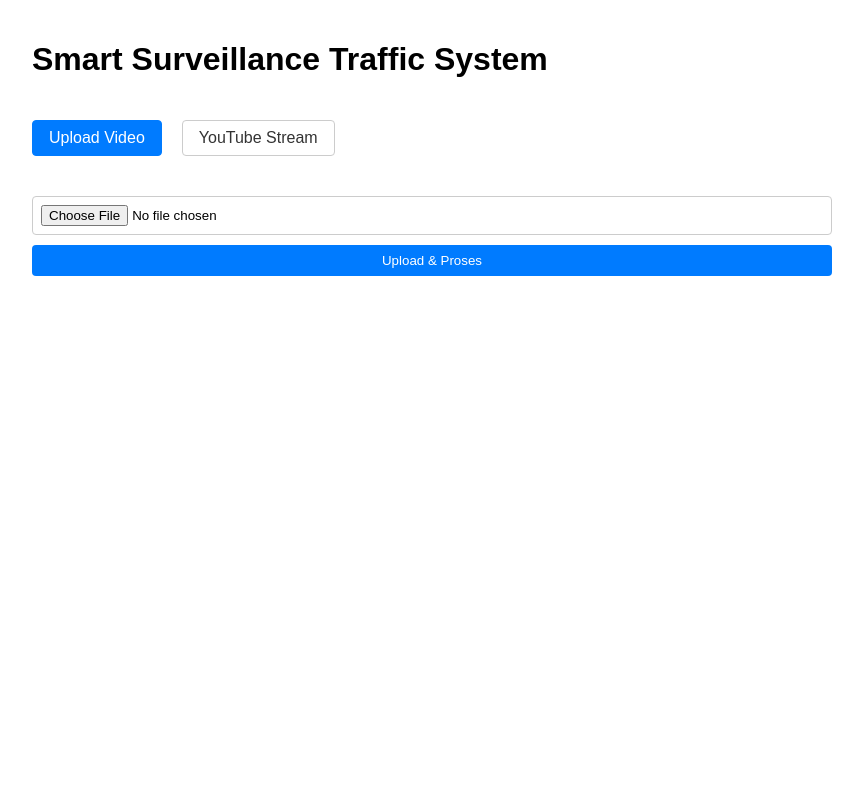
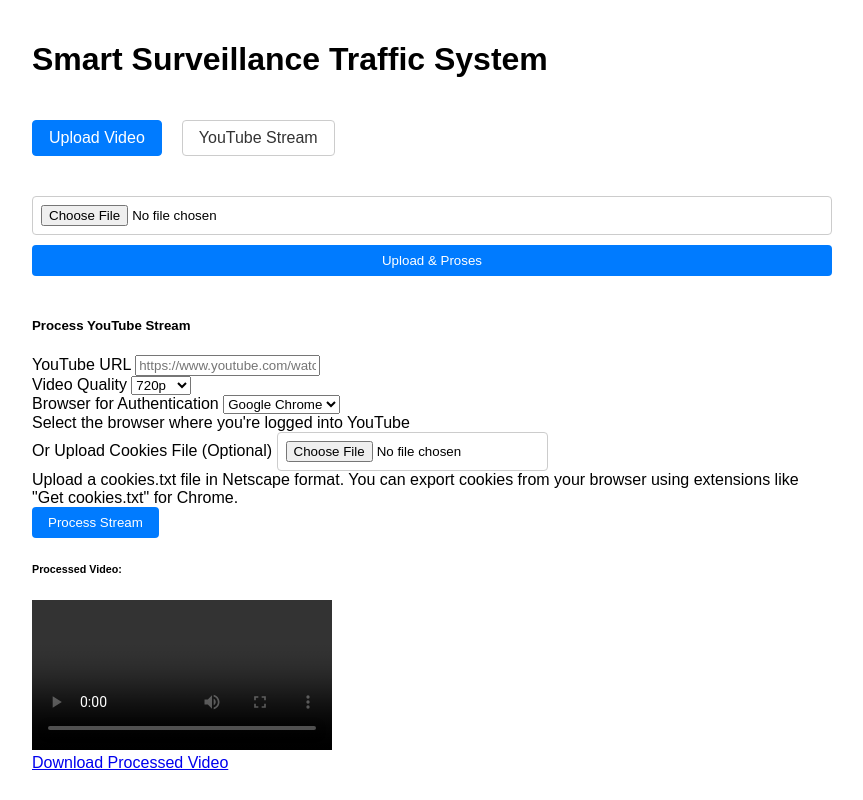
Before and after one commit to Herutriana44/smart-surveillance-traffic-system-yolo-flask-web, a Flask app: page / in a window 1280 px wide. Shown: the whole page, without its empty margins (208-1071 px from the left). Run offline with Flask 3, Linux system fonts and the light colour scheme.

Commit message:
tambahan input cookies agar tidak dianggap bot

```diff
--- a/app.py
+++ b/app.py
@@ -1,10 +1,11 @@
 import os
 import re
-from flask import Flask, render_template, request, redirect, url_for, send_from_directory
+from flask import Flask, render_template, request, redirect, url_for, send_from_directory, jsonify
 from werkzeug.utils import secure_filename
 from process_video import process_video
 from process_youtube import process_youtube_stream
 from pyngrok import ngrok
+from datetime import datetime
 
 UPLOAD_FOLDER = 'uploads'
 PROCESSED_FOLDER = 'static/processed'
@@ -92,6 +93,72 @@
 def download_file(filename):
     return send_from_directory(app.config['PROCESSED_FOLDER'], filename, as_attachment=True)
 
+@app.route('/process_youtube', methods=['POST'])
+def process_youtube():
+    if 'youtube_url' not in request.form:
+        return jsonify({'error': 'No YouTube URL provided'}), 400
+
+    youtube_url = request.form['youtube_url']
+    quality = request.form.get('quality', '720p')
+    browser = request.form.get('browser', 'chrome')  # Default to Chrome
+
+    if not youtube_url:
+        return jsonify({'error': 'Empty YouTube URL'}), 400
+
+    # Handle cookies file upload
+    cookies_file = None
+    if 'cookies_file' in request.files:
+        cookies = request.files['cookies_file']
+        if cookies.filename:
+            # Save cookies file temporarily
+            cookies_path = os.path.join(app.config['UPLOAD_FOLDER'], 'cookies.txt')
+            cookies.save(cookies_path)
+            cookies_file = cookies_path
+
+    # Create output directory if it doesn't exist
+    output_dir = os.path.join(app.static_folder, 'output')
+    os.makedirs(output_dir, exist_ok=True)
+
+    # Generate unique output filename
+    timestamp = datetime.now().strftime('%Y%m%d_%H%M%S')
+    output_filename = f'youtube_output_{timestamp}.mp4'
+    output_path = os.path.join(output_dir, output_filename)
+
+    try:
+        # Process the YouTube stream
+        success = process_youtube_stream(
+            youtube_url=youtube_url,
+            output_path=output_path,
+            quality=quality,
+            browser=browser,
+            cookies_file=cookies_file
+        )
+
+        if success:
+            # Return the URL for the processed video
+            video_url = url_for('static', filename=f'output/{output_filename}')
+            return jsonify({
+                'success': True,
+                'video_url': video_url,
+                'message': 'Video processed successfully'
+            })
+        else:
+            return jsonify({
+                'error': 'Failed to process YouTube stream. Please check the URL and try again.'
+            }), 400
+
+    except Exception as e:
+        return jsonify({
+            'error': f'Error processing video: {str(e)}'
+        }), 500
+    finally:
+        # Clean up cookies file if it was uploaded
+        if cookies_file and os.path.exists(cookies_file):
+            try:
+                os.remove(cookies_file)
+            except:
+                pass
+
 if __name__ == '__main__':
     # Only for Colab: start ngrok tunnel
     public_url = ngrok.connect(5000).public_url
--- a/process_youtube.py
+++ b/process_youtube.py
@@ -5,6 +5,7 @@
 import yt_dlp
 from deep_sort_realtime.deepsort_tracker import DeepSort
 from models.common import DetectMultiBackend, AutoShape
+import os
 
 # Area ROI dan parameter lain
 area1 = [(830,280),(830,470),(90,470),(90,280)]
@@ -33,15 +34,33 @@
     cv2.line(img, (x1, y1), (x1, y1 - line_length), line_color, line_thickness)
     return img
 
-def get_youtube_stream_url(youtube_url, quality='720p'):
-    """Extract direct stream URL from YouTube using yt-dlp"""
+def get_youtube_stream_url(youtube_url, quality='720p', browser='chrome', cookies_file=None):
+    """Extract direct stream URL from YouTube using yt-dlp with browser cookies"""
     print(f"🔍 Extracting stream URL from YouTube...")
+
+    # Get the user's home directory
+    home_dir = os.path.expanduser("~")
+
+    # Define possible browser cookie paths
+    cookie_paths = {
+        'chrome': os.path.join(home_dir, 'AppData', 'Local', 'Google', 'Chrome', 'User Data', 'Default', 'Network', 'Cookies'),
+        'firefox': os.path.join(home_dir, 'AppData', 'Roaming', 'Mozilla', 'Firefox', 'Profiles'),
+        'edge': os.path.join(home_dir, 'AppData', 'Local', 'Microsoft', 'Edge', 'User Data', 'Default', 'Network', 'Cookies')
+    }
 
     ydl_opts = {
         'format': f'best[height<={quality[:-1]}]/best',
         'quiet': True,
         'no_warnings': True,
     }
+
+    # Add cookies options
+    if cookies_file and os.path.exists(cookies_file):
+        print(f"Using cookies from file: {cookies_file}")
+        ydl_opts['cookiefile'] = cookies_file
+    else:
+        print(f"Using cookies from browser: {browser}")
+        ydl_opts['cookiesfrombrowser'] = (browser,)
 
     try:
         with yt_dlp.YoutubeDL(ydl_opts) as ydl:
@@ -56,21 +75,30 @@
                 return None
     except Exception as e:
         print(f"❌ Error extracting YouTube URL: {str(e)}")
+        print("\nTroubleshooting tips:")
+        print("1. Make sure you're logged into YouTube in your browser")
+        print("2. Try using a different browser (chrome/firefox/edge)")
+        print("3. If using Chrome, try closing all Chrome windows first")
+        print("4. Check if your browser's cookies are accessible")
+        print("5. If using cookies file, make sure it exists and is in Netscape format")
         return None
 
 def process_youtube_stream(youtube_url, output_path=None, weights_path='./weights/yolov9-c.pt',
-                         classes_path='../configs/coco.names', quality='720p', max_frames=300):
+                         classes_path='../configs/coco.names', quality='720p', max_frames=300,
+                         browser='chrome', cookies_file=None):
     """
     Process YouTube stream and save to file
     max_frames: Maximum number of frames to process (default: 300 frames = ~10 seconds at 30fps)
+    browser: Browser to use for cookies (chrome/firefox/edge)
+    cookies_file: Path to cookies.txt file in Netscape format
     """
     count_v = 0
     vihicle_run_time = {}
     vihicle_in_roi = {}
     frame_count = 0
 
-    # Get YouTube stream URL
-    stream_url = get_youtube_stream_url(youtube_url, quality)
+    # Get YouTube stream URL with browser cookies
+    stream_url = get_youtube_stream_url(youtube_url, quality, browser, cookies_file)
     if not stream_url:
         return False
 
--- a/templates/index.html
+++ b/templates/index.html
@@ -92,7 +92,103 @@
                 <button type="submit">Upload & Proses</button>
             </div>
         </form>
+
+        <!-- YouTube Stream Section -->
+        <div class="tab-pane fade" id="youtube" role="tabpanel" aria-labelledby="youtube-tab">
+            <div class="card">
+                <div class="card-body">
+                    <h5 class="card-title">Process YouTube Stream</h5>
+                    <form id="youtubeForm" class="mb-4">
+                        <div class="mb-3">
+                            <label for="youtubeUrl" class="form-label">YouTube URL</label>
+                            <input type="url" class="form-control" id="youtubeUrl" name="youtube_url" required
+                                placeholder="https://www.youtube.com/watch?v=...">
+                        </div>
+                        <div class="mb-3">
+                            <label for="youtubeQuality" class="form-label">Video Quality</label>
+                            <select class="form-select" id="youtubeQuality" name="quality">
+                                <option value="360p">360p</option>
+                                <option value="480p">480p</option>
+                                <option value="720p" selected>720p</option>
+                                <option value="1080p">1080p</option>
+                            </select>
+                        </div>
+                        <div class="mb-3">
+                            <label for="browserSelect" class="form-label">Browser for Authentication</label>
+                            <select class="form-select" id="browserSelect" name="browser">
+                                <option value="chrome" selected>Google Chrome</option>
+                                <option value="firefox">Mozilla Firefox</option>
+                                <option value="edge">Microsoft Edge</option>
+                            </select>
+                            <div class="form-text">Select the browser where you're logged into YouTube</div>
+                        </div>
+                        <div class="mb-3">
+                            <label for="cookiesFile" class="form-label">Or Upload Cookies File (Optional)</label>
+                            <input type="file" class="form-control" id="cookiesFile" name="cookies_file" accept=".txt">
+                            <div class="form-text">
+                                Upload a cookies.txt file in Netscape format. You can export cookies from your browser
+                                using extensions like "Get cookies.txt" for Chrome.
+                            </div>
+                        </div>
+                        <button type="submit" class="btn btn-primary">Process Stream</button>
+                    </form>
+                    <div id="youtubeProgress" class="progress mb-3 d-none">
+                        <div class="progress-bar progress-bar-striped progress-bar-animated" role="progressbar"
+                            style="width: 100%"></div>
+                    </div>
+                    <div id="youtubeResult" class="d-none">
+                        <h6>Processed Video:</h6>
+                        <video id="youtubeVideo" class="img-fluid mb-3" controls></video>
+                        <div class="d-grid gap-2">
+                            <a id="youtubeDownload" href="#" class="btn btn-success" download>
+                                <i class="fas fa-download"></i> Download Processed Video
+                            </a>
+                        </div>
+                    </div>
+                </div>
+            </div>
+        </div>
     </div>
+
+    <script>
+        // YouTube Stream Form Handler
+        document.getElementById('youtubeForm').addEventListener('submit', async function (e) {
+            e.preventDefault();
+
+            const form = e.target;
+            const progress = document.getElementById('youtubeProgress');
+            const result = document.getElementById('youtubeResult');
+            const video = document.getElementById('youtubeVideo');
+            const downloadBtn = document.getElementById('youtubeDownload');
+
+            // Show progress
+            progress.classList.remove('d-none');
+            result.classList.add('d-none');
+
+            try {
+                const formData = new FormData(form);
+                const response = await fetch('/process_youtube', {
+                    method: 'POST',
+                    body: formData
+                });
+
+                const data = await response.json();
+
+                if (response.ok) {
+                    // Show result
+                    video.src = data.video_url;
+                    downloadBtn.href = data.video_url;
+                    result.classList.remove('d-none');
+                } else {
+                    alert(data.error || 'Failed to process YouTube stream');
+                }
+            } catch (error) {
+                alert('Error: ' + error.message);
+            } finally {
+                progress.classList.add('d-none');
+            }
+        });
+    </script>
 </body>
 
 </html>
```
